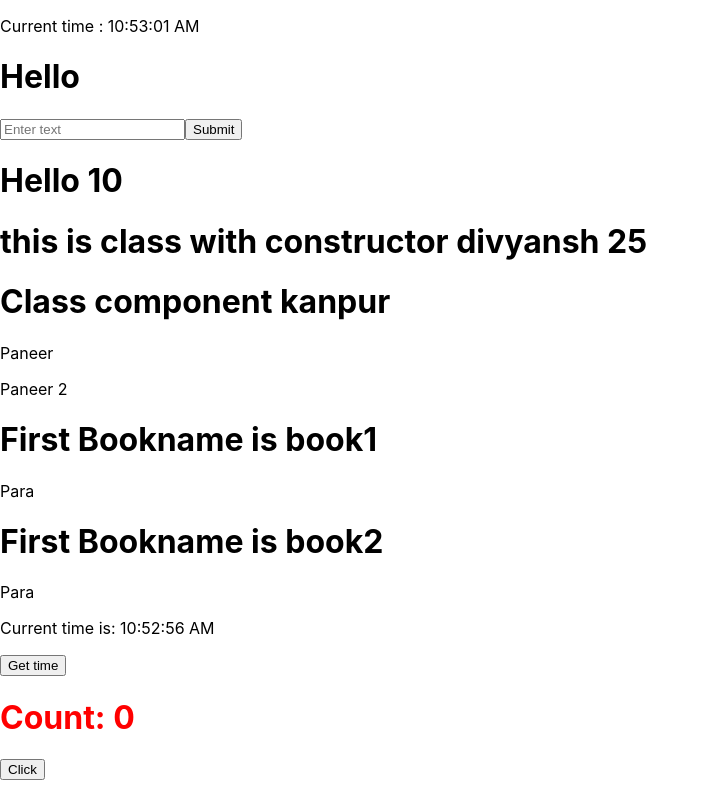
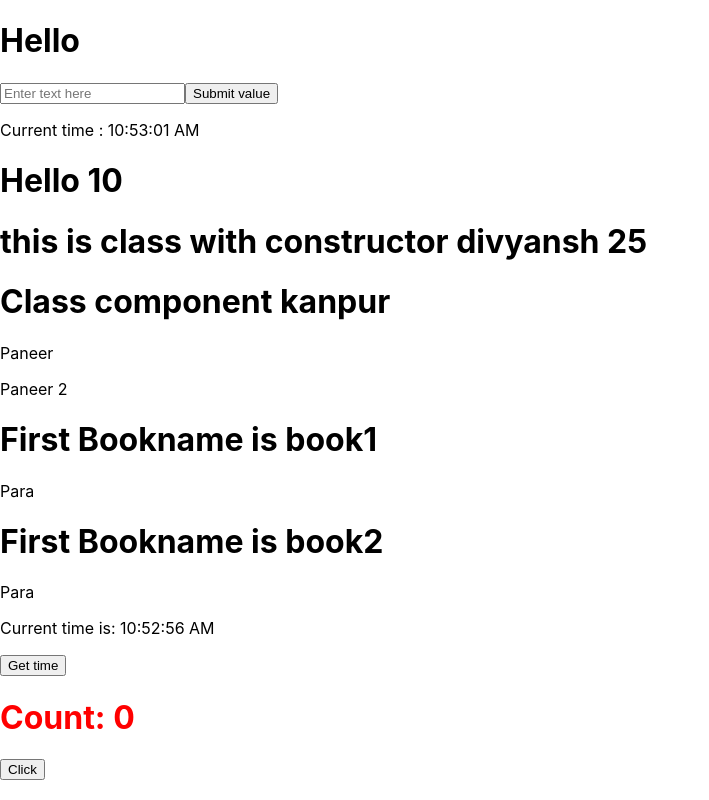
Before and after one commit to divyanshdixit/reactlearningproject, a React (Create React App) app: page / in a window 1280 px wide. Shown: the whole page, without its empty margins (0-709 px from the left). Built offline with nearby package versions, Linux system fonts and the light colour scheme.

Commit message:
forms in react

```diff
--- a/src/App.js
+++ b/src/App.js
@@ -8,7 +8,8 @@ import WithConstructor from './Components/ClassCompoWithConstructor';
 import DigitalClock from './Components/DigitalClock';
 import ClockDigital from './Components/ClockDigital';
 import Counter from './Components/Counter';
-import ReactForm from './Components/ReactForms';
+// import ReactForm from './Components/ReactForms';
+import Forms from './Components/FormsReact';
 
 const x = 10;
 var check = 'veg';
@@ -24,9 +25,11 @@ function App() { // functional component, dumb,
   return (
     <>
 
+    <Forms/>
+
     <ClockDigital/>
 
-    <ReactForm/>
+    {/* <ReactForm/> */}
       <h1> Hello {x} </h1>
       <WithConstructor age="25"/>
       <FirstClassCompo age="24"/>
--- /dev/null
+++ b/src/Components/FormsReact.jsx
@@ -0,0 +1,32 @@
+import React, {useState} from 'react';
+
+
+// controlled compo, uncontrolled compo
+
+const Forms = () => {
+
+    const [initV, updateValue] = useState("");
+    const [names, updateNames] = useState();
+
+    function changeValue(e){
+        updateValue(e.target.value);
+    }
+
+    function clickEvent(){
+        updateNames(initV);
+       updateValue('');
+
+    }
+    return(
+        <>
+        <form >
+        <h1> Hello {names} </h1>
+            <input type="text" placeholder="Enter text here" value={initV} onChange={changeValue} />
+            <button type="submit" onClick={clickEvent}> Submit value</button>
+        </form>
+
+        </>
+    )
+}
+
+export default Forms;
```
Also changed, not shown: 1 other file (tests, documents, lock files or other folders).
